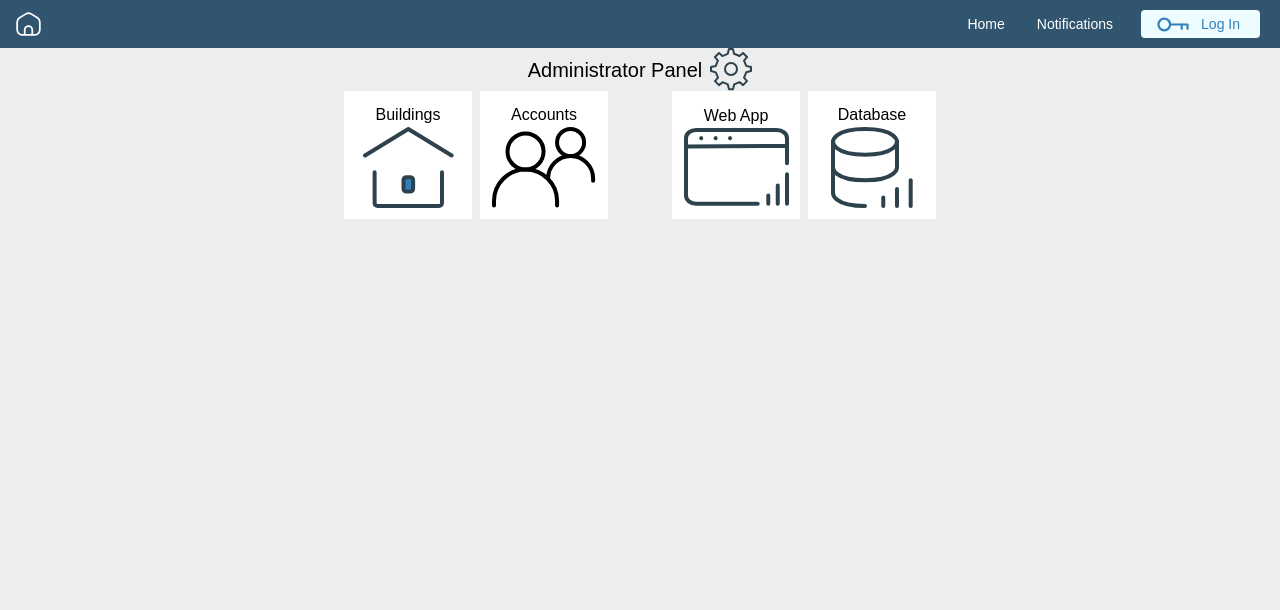
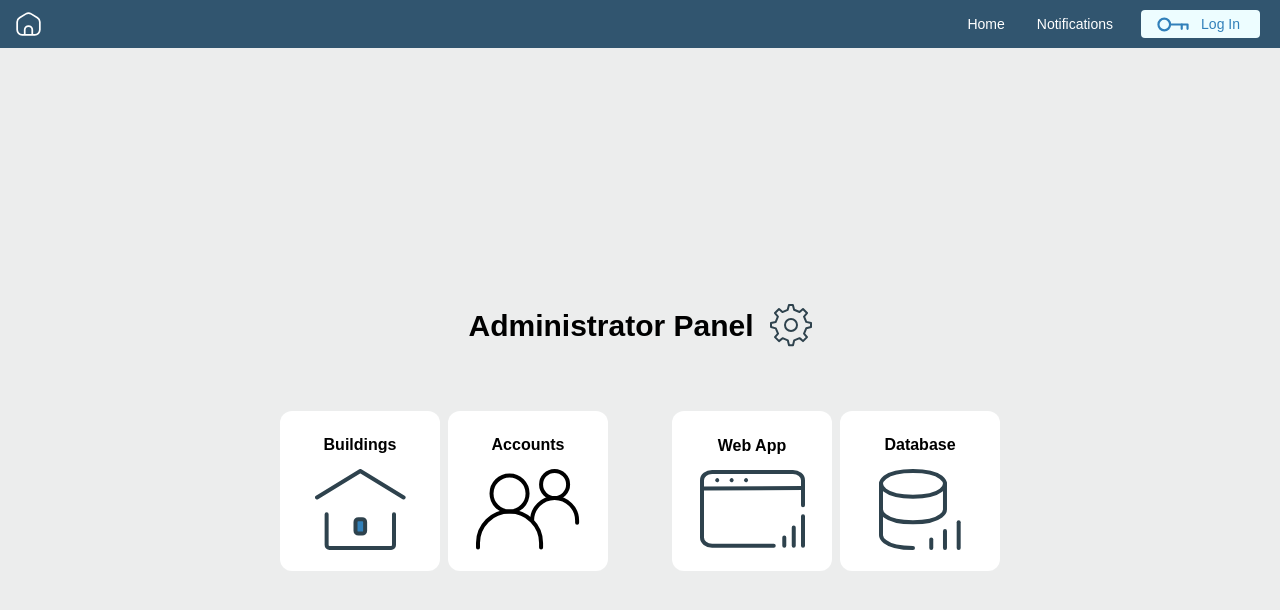
Before and after one commit to varmz120/TenantLandlord_Portal, a React (Create React App) app: page /admin in a window 1280 px wide. Shown: the top 610 px of the page. Built offline with nearby package versions, Linux system fonts and the light colour scheme.

Commit message:
Finished admin homepage except for integration and responsive design

```diff
--- a/src/App.tsx
+++ b/src/App.tsx
@@ -19,6 +19,7 @@ import { Routes, Route } from 'react-router-dom';
 import { AuthContextProvider } from './contexts/AuthContext.tsx';
 import ErrorBoundary from './components/ErrorBoundary.tsx';
 import AdminHome from './pages/AdminHome';
+import '@fontsource-variable/lexend';
 
 function App() {
   return (
--- a/src/pages/AdminHome.tsx
+++ b/src/pages/AdminHome.tsx
@@ -46,45 +46,81 @@ const AdminHome = () => {
     setdatabaseIsActive(false);
   };
 
+  const buildingsOnClick = () => {
+    console.log('buildings clicked');
+  };
+
+  const accountsOnClick = () => {
+    console.log('accounts clicked');
+  };
+
+  const webAppOnClick = () => {
+    console.log('webapp clicked');
+  };
+
+  const databaseOnClick = () => {
+    console.log('database clicked');
+  };
+
   return (
-    <div className="AdminHome bg-[#ECEDED] flex-1">
-      <div className="flex items-center justify-center">
-        <p className="text-xl">Administrator Panel</p>
-        <img className="ml-2" src={gearIcon} alt="Settings Icon" />
+    <div className="AdminHome bg-[#ECEDED] flex-1 font-bold w-full">
+      <div className="flex items-center justify-center mt-64 mb-16 sm:">
+        <p className="text-3xl">Administrator Panel</p>
+        <img
+          className="ml-4 w-auto h-auto max-w-full max-h-full"
+          src={gearIcon}
+          alt="Settings Icon"
+        />
       </div>
       <div className="flex items-center justify-center">
         <div className="flex">
           <div
-            className="flex flex-col w-32 h-32 bg-white hover:bg-[#31556F] cursor-pointer mr-2 items-center justify-center"
+            className="flex flex-col w-40 h-40 bg-white hover:bg-[#31556F] cursor-pointer mr-2 items-center justify-center rounded-xl"
             onMouseEnter={handleBuildingsActive}
             onMouseLeave={handleBuildingsInactive}
+            onClick={buildingsOnClick}
           >
             <p className={buildingsIsActive ? 'text-white' : 'text-black'}>Buildings</p>
-            <img src={buildingsIsActive ? buildingsIconDark : buildingsIcon} />
+            <img
+              src={buildingsIsActive ? buildingsIconDark : buildingsIcon}
+              className="mt-3 w-auto h-auto max-w-full max-h-full"
+            />
           </div>
           <div
-            className="flex flex-col  w-32 h-32 bg-white hover:bg-[#31556F] cursor-pointer mr-16 items-center justify-center"
+            className="flex flex-col w-40 h-40 bg-white hover:bg-[#31556F] cursor-pointer mr-16 items-center justify-center rounded-xl"
             onMouseEnter={handleAccountsActive}
             onMouseLeave={handleAccountsInactive}
+            onClick={accountsOnClick}
           >
             <p className={accountsIsActive ? 'text-white' : 'text-black'}>Accounts</p>
-            <img src={accountsIsActive ? accountsIconDark : accountsIcon} className="mr-0" />
+            <img
+              src={accountsIsActive ? accountsIconDark : accountsIcon}
+              className="mt-3 w-auto h-auto max-w-full max-h-full"
+            />
           </div>
           <div
-            className="flex flex-col  w-32 h-32 bg-white hover:bg-[#31556F] cursor-pointer mr-2 items-center justify-center"
+            className="flex flex-col w-40 h-40 bg-white hover:bg-[#31556F] cursor-pointer mr-2 items-center justify-center rounded-xl"
             onMouseEnter={handleWebAppActive}
             onMouseLeave={handleWebAppInactive}
+            onClick={webAppOnClick}
           >
             <p className={webAppIsActive ? 'text-white' : 'text-black'}>Web App</p>
-            <img src={webAppIsActive ? webAppIconDark : webAppIcon} className="mr-0" />
+            <img
+              src={webAppIsActive ? webAppIconDark : webAppIcon}
+              className="mt-3 w-auto h-auto max-w-full max-h-full"
+            />
           </div>
           <div
-            className="flex flex-col w-32 h-32 bg-white hover:bg-[#31556F] cursor-pointer items-center justify-center"
+            className="flex flex-col w-40 h-40 bg-white hover:bg-[#31556F] cursor-pointer items-center justify-center rounded-xl"
             onMouseEnter={handleDatabaseActive}
             onMouseLeave={handleDatabaseInactive}
+            onClick={databaseOnClick}
           >
             <p className={databaseIsActive ? 'text-white' : 'text-black'}>Database</p>
-            <img src={databaseIsActive ? databaseIconDark : databaseIcon} className="mr-0" />
+            <img
+              src={databaseIsActive ? databaseIconDark : databaseIcon}
+              className="mt-3 w-auto h-auto max-w-full max-h-full"
+            />
           </div>
         </div>
       </div>
```
